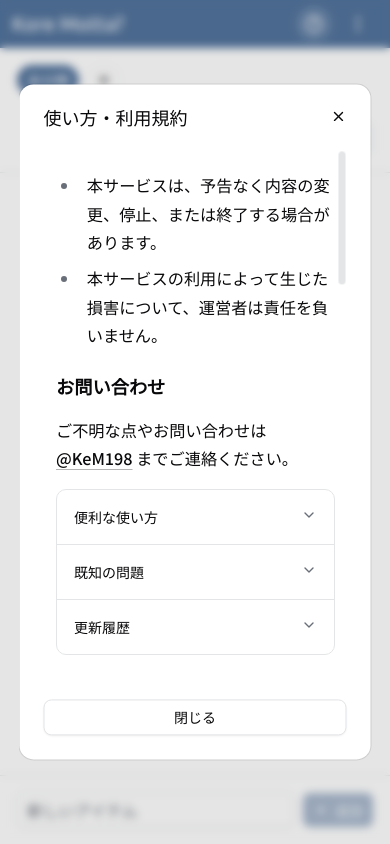
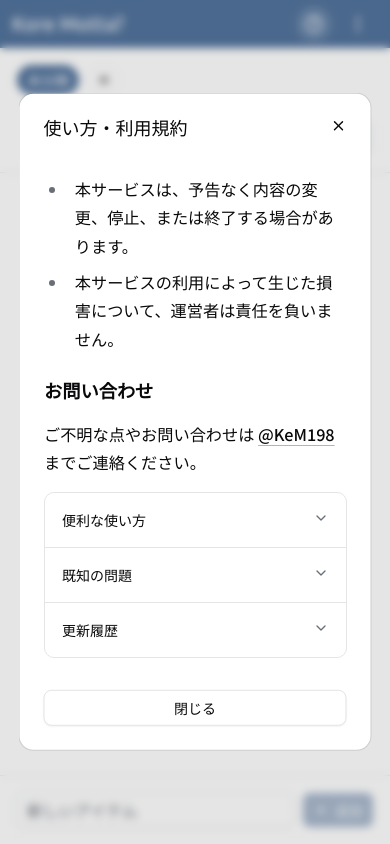
Before and after one commit to kem198/kore-motta, a Next.js app: page / in a window 390 px wide. Both pictures are taken after a click on the button 314 px from the left and 24 px from the top of the page. Built offline with nearby package versions, Linux system fonts and the light colour scheme; a web font is replaced by a local one.

Commit message:
fix: refactor HelpDialog layout for improved responsiveness and styling

```diff
--- a/src/components/shared/dialog/help-dialog.tsx
+++ b/src/components/shared/dialog/help-dialog.tsx
@@ -16,7 +16,7 @@ import {
   DialogTitle,
   DialogTrigger,
 } from "@/components/ui/dialog";
-import { ScrollArea } from "@/components/ui/scroll-area";
+import { cn } from "@/lib/utils";
 import { CircleHelpIcon } from "lucide-react";
 
 const TIPS = [
@@ -213,17 +213,20 @@ export function HelpDialog() {
         <CircleHelpIcon className="size-5" />
       </DialogTrigger>
 
-      <DialogContent className="flex h-[80vh] max-h-[80vh] w-[90vw] max-w-xl! flex-col">
+      <DialogContent className="flex w-[90vw] max-w-xl! flex-col">
         <DialogHeader>
           <DialogTitle>使い方・利用規約</DialogTitle>
         </DialogHeader>
 
-        <ScrollArea className="min-h-0 flex-1 p-3">
-          <div className="flex flex-col gap-4 py-2">
-            <Term />
-            <HelpAccordions />
-          </div>
-        </ScrollArea>
+        <div
+          className={cn(
+            "flex flex-col gap-4 py-2",
+            "-mx-4 max-h-[60vh] overflow-y-auto px-4",
+          )}
+        >
+          <Term />
+          <HelpAccordions />
+        </div>
 
         <DialogFooter>
           <DialogClose
```
